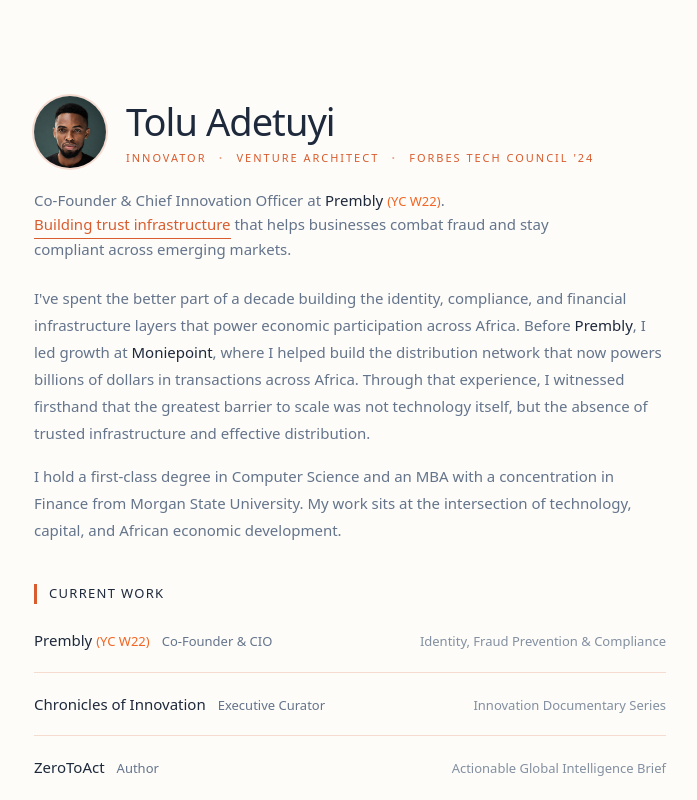
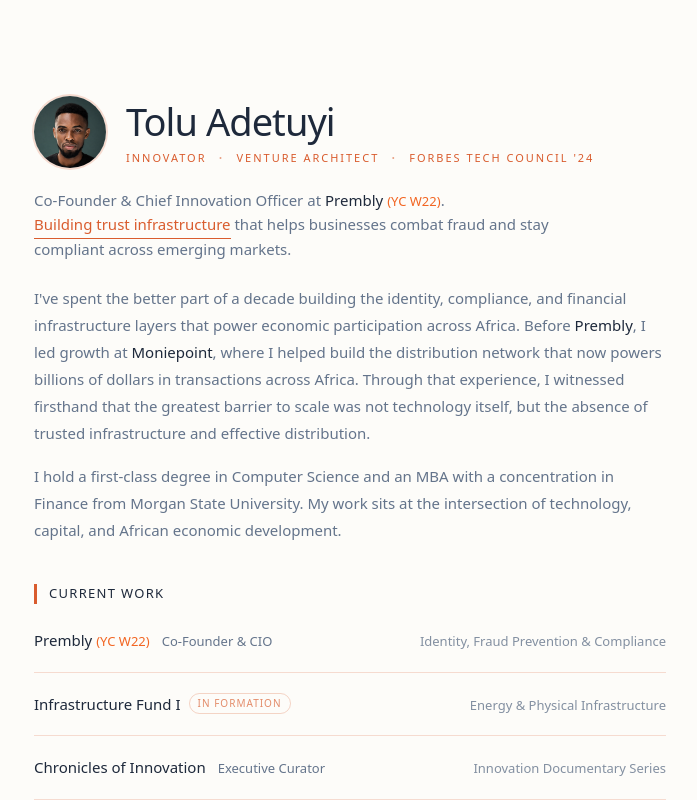
Before and after one commit to Threadigit/adetuyi.com, a Next.js app: page / in a window 1280 px wide. Shown: the top 800 px of the page, without its empty margins (290-987 px from the left). Built offline with nearby package versions, Linux system fonts and the light colour scheme.

Commit message:
Update page.tsx

```diff
--- a/src/app/page.tsx
+++ b/src/app/page.tsx
@@ -84,6 +84,20 @@ export default function Home() {
               </span>
             </div>
             <span className="text-muted/80 text-[13px] sm:text-right italic sm:not-italic pt-0.5 sm:pt-0">Identity, Fraud Prevention & Compliance</span>
+          </div>
+          <div className="border-t border-accent/20" />
+
+          <div className="flex flex-col sm:flex-row sm:justify-between sm:items-baseline gap-1 sm:gap-0.5">
+            <div className="flex items-center gap-2">
+              <a
+                href="/thesis"
+                className="text-[15px] font-medium link-hover"
+              >
+                Infrastructure Fund I
+              </a>
+              <span className="text-[10px] uppercase tracking-widest text-accent/70 font-medium border border-accent/25 rounded-full px-2 py-0.5">In Formation</span>
+            </div>
+            <span className="text-muted/80 text-[13px] sm:text-right italic sm:not-italic pt-0.5 sm:pt-0">Energy &amp; Physical Infrastructure</span>
           </div>
           <div className="border-t border-accent/20" />
 
```
